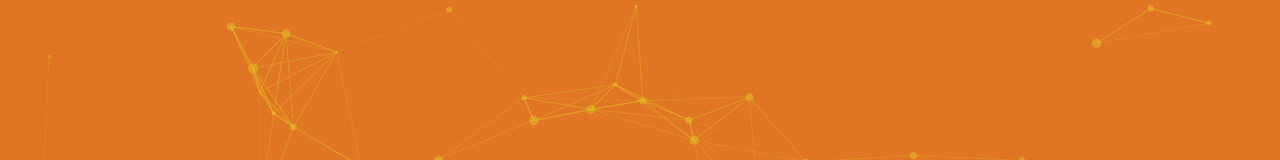
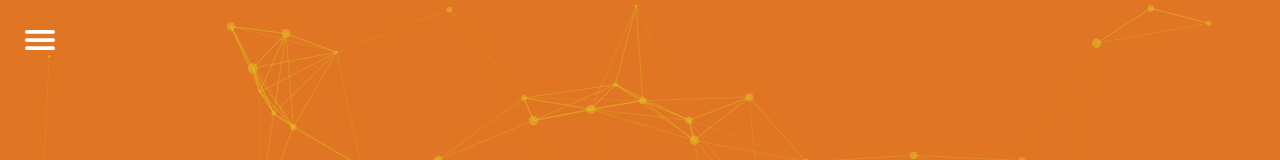
Before and after one commit to IQNetSRL/IQNet, a React (Vite) app in the folder client/: page / in a window 1280 px wide. Shown: the top 160 px of the page. Built offline with nearby package versions, Linux system fonts and the light colour scheme; a web font is replaced by a local one.

Commit message:
feat(client/src/components/sidebarMenu):added SidebarMenu componente

```diff
--- a/client/package.json
+++ b/client/package.json
@@ -10,6 +10,7 @@
     "preview": "vite preview"
   },
   "dependencies": {
+    "@formkit/auto-animate": "^0.8.0",
     "@react-icons/all-files": "^4.1.0",
     "@reduxjs/toolkit": "^1.9.7",
     "axios": "^1.4.0",
--- /dev/null
+++ b/client/src/components/sidebarMenu/SidebarMenu.module.scss
@@ -0,0 +1,39 @@
+.sidebar {
+  position: fixed;
+  top: 0;
+  left: -250px;
+  width: 250px;
+  height: 100%;
+  background-color: #333;
+  color: #fff;
+  z-index: 200;
+  transition: left 0.3s ease-in-out;
+  .menu {
+    list-style: none;
+    padding: 20px;
+    li {
+      margin-bottom: 10px;
+    }
+  }
+  .toggleButton {
+    display: block;
+    width: 100%;
+    padding: 10px;
+    background-color: #444;
+    border: none;
+    color: #fff;
+    cursor: pointer;
+    font-size: 16px;
+    &:hover {
+      background-color: #555;
+    }
+  }
+}
+
+.open {
+  left: 0;
+}
+
+.closed {
+  left: -250px;
+}
--- /dev/null
+++ b/client/src/components/sidebarMenu/SidebarMenu.tsx
@@ -0,0 +1,18 @@
+import React from "react";
+import styles from "./SidebarMenu.module.scss";
+
+const SidebarMenu = ({ isOpen, toggleMenu }) => {
+  return (
+    <div className={`${styles.sidebar} ${isOpen ? styles.open : styles.closed}`}>
+      <ul className={styles.menu}>
+        <li>Nosotros</li>
+        <li>Contactanos</li>
+      </ul>
+      <button className={styles.toggleButton} onClick={toggleMenu}>
+        Toggle Menu
+      </button>
+    </div>
+  );
+};
+
+export default SidebarMenu;
--- a/client/src/views/landingPage/LandingPage.module.scss
+++ b/client/src/views/landingPage/LandingPage.module.scss
@@ -31,10 +31,6 @@
   }
   .title {
     font-size: 5rem;
-    z-index: 1;
-  }
-  p {
-    z-index: 1;
   }
   .buttonContainer {
     @include centerFlex(flex, row, center, center, 0);
@@ -44,9 +40,8 @@
     left: 0;
     z-index: 99;
     button {
-      background-color: $white;
+      @include button($white, 2px solid $primary-color);
       color: $primary-color;
-      border: 2px solid $primary-color;
       border-radius: 1rem;
       padding: 0.7rem 1rem;
       font-size: 1rem;
@@ -55,9 +50,41 @@
       &:hover {
         color: $white;
         background-color: $primary-color;
-        -webkit-box-shadow: 0px 0px 5px 0px rgba(0, 0, 0, 0.75);
-        -moz-box-shadow: 0px 0px 5px 0px rgba(0, 0, 0, 0.75);
         box-shadow: 0px 0px 5px 0px rgba(0, 0, 0, 0.75);
+      }
+    }
+  }
+  .toggleButtonContainer {
+    @include centerFlex(flex, row, flex-start, center, 0);
+    @include width(100%, 100%);
+    position: absolute;
+    top: 0;
+    left: 0;
+    padding: 1rem;
+    z-index: 99;
+    button {
+      @include centerFlex(flex, row, center, center, 0);
+      @include width(3rem, 3rem);
+      @include height(3rem, 3rem);
+      @include button(transparent, none);
+      svg {
+        @include width(2.5rem, 2.5rem);
+        @include height(2.5rem, 2.5rem);
+        color: $white;
+      }
+      &:hover {
+        @include button($white, none);
+        border-radius: 50%;
+        svg {
+          color: $primary-color;
+        }
+      }
+    }
+  }
+  .selected {
+    button {
+      svg {
+        color: $primary-color;
       }
     }
   }
@@ -65,10 +92,13 @@
     padding: 1rem 0;
     font-size: 1.9rem;
   }
+  .textAbout {
+    padding: 1rem 0;
+  }
   .sectionForm {
     @include height(75vh, 75vh);
     position: relative;
-    z-index: 1;
+    z-index: 99;
     transition: 0.2s ease;
     box-shadow: 0px 0px 5px 0px rgba(0, 0, 0, 0.75);
   }
@@ -76,7 +106,6 @@
     @include height(75vh, 75vh);
     position: relative;
     background-color: $white;
-    z-index: 1;
     transition: 0.2s ease;
   }
 }
@@ -86,12 +115,9 @@
   position: relative;
   padding: 3rem 1rem;
   color: $white;
-  z-index: 3;
+  z-index: 98;
   transition: 0.2s ease;
   box-shadow: 0px 0px 5px 0px rgba(0, 0, 0, 0.75);
-  p {
-    padding: 1rem 0;
-  }
 }
 .sectionAboutNo {
   @include height(75vh, 75vh);
@@ -99,9 +125,5 @@
   background-color: $white;
   padding: 3rem 1rem;
   color: $primary-color;
-  z-index: 1;
   transition: 0.2s ease;
-  p {
-    padding: 1rem 0;
-  }
 }
--- a/client/src/views/landingPage/LandingPage.tsx
+++ b/client/src/views/landingPage/LandingPage.tsx
@@ -1,12 +1,19 @@
 import React, { useState } from "react";
 import Particle from "../../components/particles/Particles";
 import Form from "../../components/form/Form";
+import SidebarMenu from "../../components/sideBarMenu/SideBarMenu";
+import { IoMenu } from "@react-icons/all-files/io5/IoMenu";
 import styles from "./LandingPage.module.scss";
 
 function LandingPage() {
   const [section, setSection] = useState(1);
+  const [isMenuOpen, setIsMenuOpen] = useState(false);
 
-  const handleChangeSection = (value) => {
+  const toggleMenu = () => {
+    setIsMenuOpen(!isMenuOpen);
+  };
+
+  const handleChangeSection = (value: number) => {
     setSection(value);
   };
 
@@ -20,12 +27,22 @@ function LandingPage() {
   return (
     <main className={styles.mainLanding}>
       <Particle />
+      <SidebarMenu isOpen={isMenuOpen} toggleMenu={toggleMenu} />
       <section
         className={
           section === 1 ? styles.sectionLanding : styles.sectionLandingNo
         }
         onMouseEnter={() => handleChangeSection(1)}
       >
+        <div
+          className={`${styles.toggleButtonContainer} ${
+            section !== 1 && styles.selected
+          }`}
+        >
+          <button onClick={toggleMenu}>
+            <IoMenu />
+          </button>
+        </div>
         <h1 className={styles.title}>IQNet</h1>
         <p>
           Lorem ipsum dolor sit amet consectetur adipisicing elit. Excepturi sed
@@ -43,7 +60,7 @@ function LandingPage() {
       >
         <div>
           <h1 className={styles.titleAbout}>¿Quienes Somos?</h1>
-          <p>
+          <p className={styles.textAbout}>
             Lorem ipsum dolor sit amet consectetur adipisicing elit. Eos eius
             libero explicabo voluptatem, quasi in? Quis dolore odio ipsa ipsum
             et necessitatibus error dolores qui, cupiditate quae expedita quo
```
Also changed, not shown: 1 other file (tests, documents, lock files or other folders).
